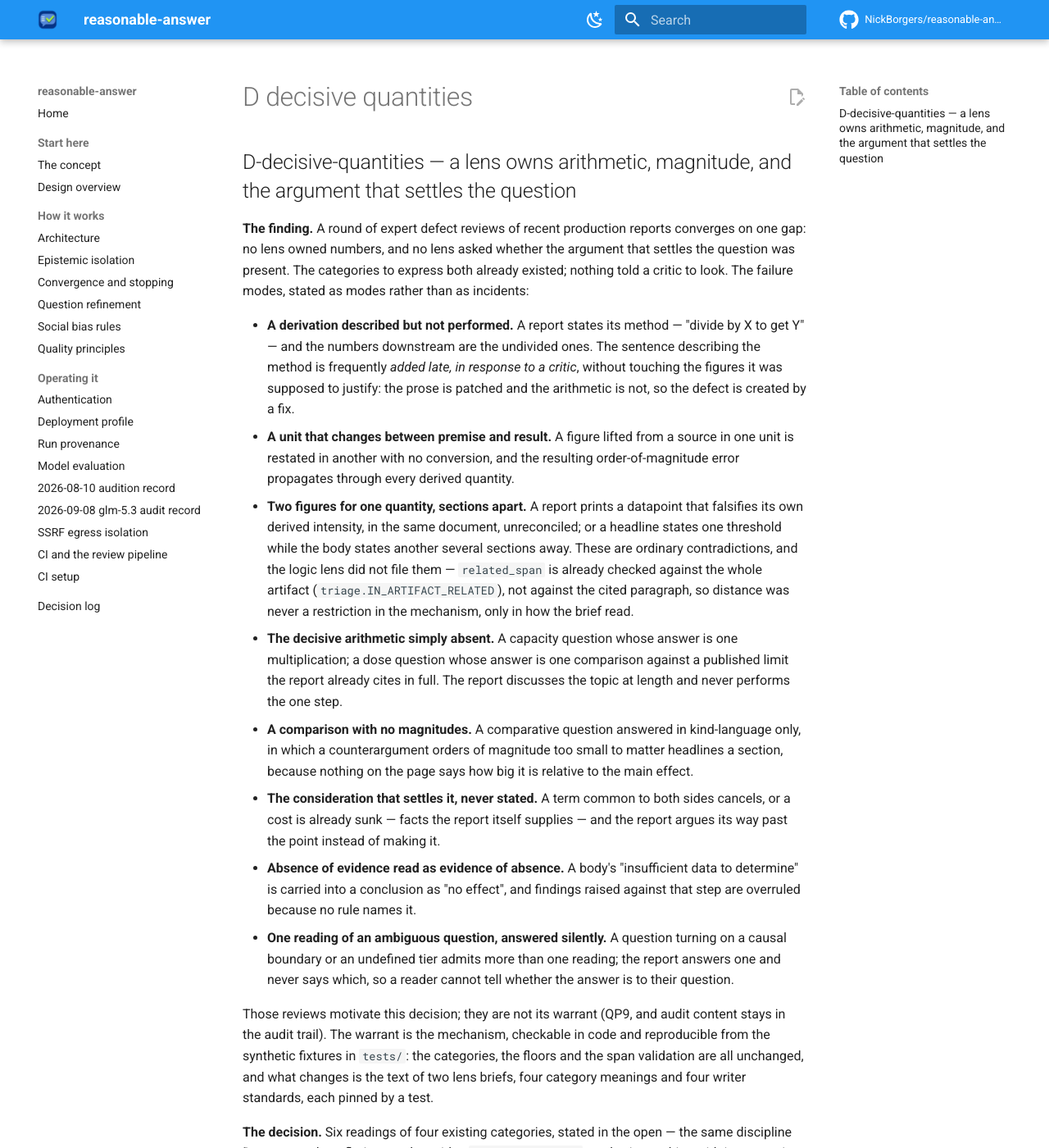
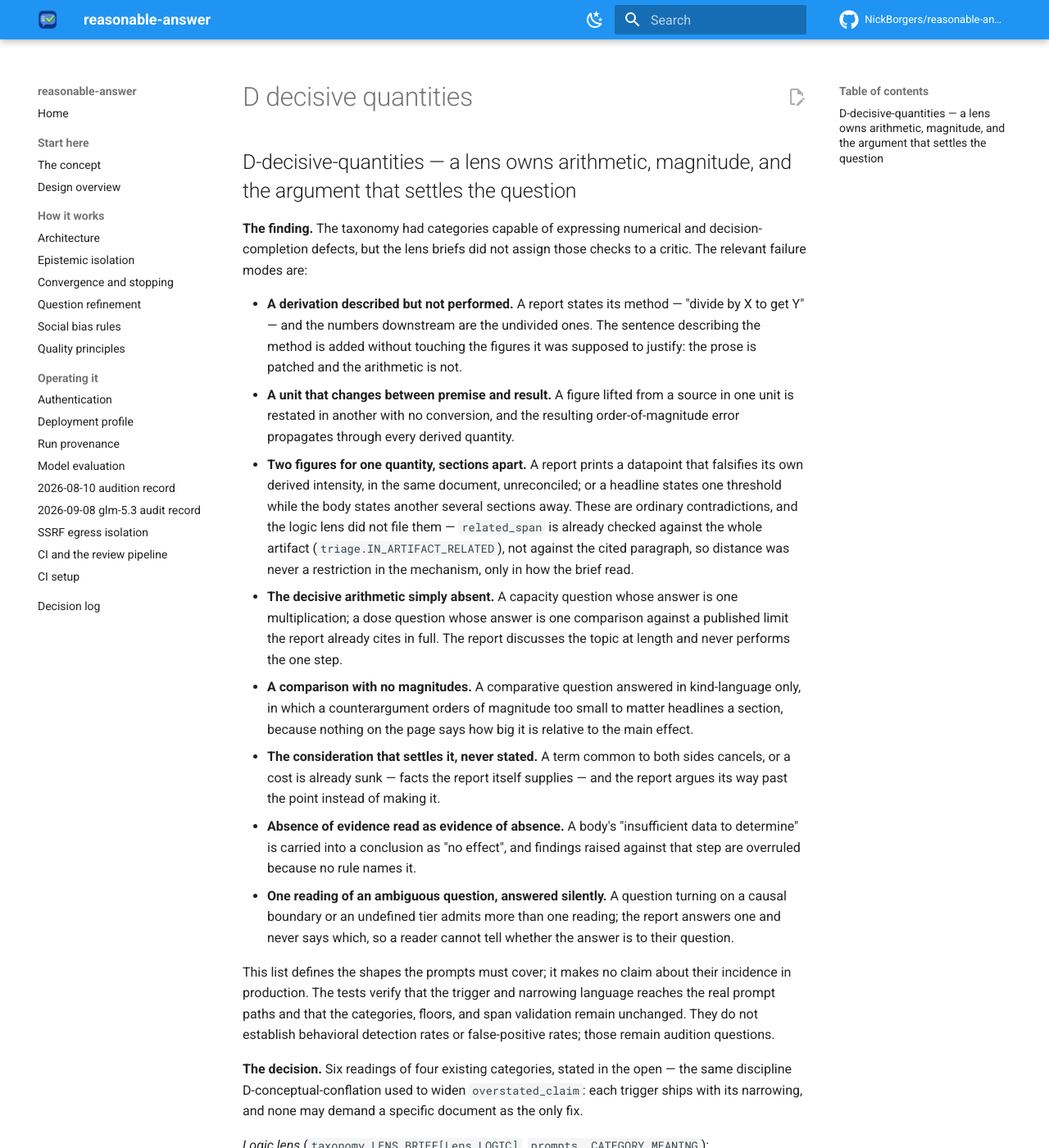
Before and after one commit to NickBorgers/reasonable-answer, an MkDocs documentation site: the page built from docs/decisions/D-decisive-quantities.md, in a window 1280 px wide and 1400 px high. Shown: the whole window at 82% size. Built offline with MkDocs 1.6.1 and Material for MkDocs 9.7.7, drawn with Linux system fonts in a browser that asks for light colours; comment, search, counter and statistics services are not loaded; some of the changed text lies outside the part shown.

Commit message:
fix: address reviewer findings (cycle 1, cold)
Addressed all three blockers: registered the widened prompt obligations under QP1/QP5/QP6/QP8, narrowed the decision to non-empirical design rationale while stating what tests do and do not prove, and aligned the social-bias rulebook and decision with the multiple-readings trigger. The full offline suite, ruff, strict docs build, and decision registry validation pass.

Addressed:
  - quality/qual-principles-drift-1
  - quality/qual-claim-unsupported-1
  - invariant/inv-docs-drift-1

```diff
--- a/docs/decisions/D-decisive-quantities.md
+++ b/docs/decisions/D-decisive-quantities.md
@@ -1,14 +1,12 @@
 ## D-decisive-quantities — a lens owns arithmetic, magnitude, and the argument that settles the question
 
-**The finding.** A round of expert defect reviews of recent production reports converges on one
-gap: no lens owned numbers, and no lens asked whether the argument that settles the question was
-present. The categories to express both already existed; nothing told a critic to look. The failure
-modes, stated as modes rather than as incidents:
+**The finding.** The taxonomy had categories capable of expressing numerical and decision-completion
+defects, but the lens briefs did not assign those checks to a critic. The relevant failure modes are:
 
 * **A derivation described but not performed.** A report states its method — "divide by X to get
   Y" — and the numbers downstream are the undivided ones. The sentence describing the method is
-  frequently *added late, in response to a critic*, without touching the figures it was supposed to
-  justify: the prose is patched and the arithmetic is not, so the defect is created by a fix.
+  added without touching the figures it was supposed to justify: the prose is patched and the
+  arithmetic is not.
 * **A unit that changes between premise and result.** A figure lifted from a source in one unit is
   restated in another with no conversion, and the resulting order-of-magnitude error propagates
   through every derived quantity.
@@ -34,11 +32,10 @@
   boundary or an undefined tier admits more than one reading; the report answers one and never says
   which, so a reader cannot tell whether the answer is to their question.
 
-Those reviews motivate this decision; they are not its warrant (QP9, and audit content stays in the
-audit trail). The warrant is the mechanism, checkable in code and reproducible from the synthetic
-fixtures in `tests/`: the categories, the floors and the span validation are all unchanged, and what
-changes is the text of two lens briefs, four category meanings and four writer standards, each
-pinned by a test.
+This list defines the shapes the prompts must cover; it makes no claim about their incidence in
+production. The tests verify that the trigger and narrowing language reaches the real prompt paths
+and that the categories, floors, and span validation remain unchanged. They do not establish
+behavioral detection rates or false-positive rates; those remain audition questions.
 
 **The decision.** Six readings of four existing categories, stated in the open — the same discipline
 D-conceptual-conflation used to widen `overstated_claim`: each trigger ships with its narrowing, and
@@ -60,9 +57,8 @@
 
 *Completeness lens* (`taxonomy.LENS_BRIEF[Lens.COMPLETENESS]`, `prompts._CATEGORY_MEANING`), framed
 by one sentence — the question is what the asker would do with this answer and which input to that
-decision is missing, not whether every item on a topic list is covered — the observed failure being
-a lens that files a missing-topic finding while the distinction the asker would actually act on
-stays absent:
+decision is missing, not whether every item on a topic list is covered — preventing a lens from
+filing a missing-topic finding while the distinction the asker would actually act on stays absent:
 
 4. **Magnitude** — a comparative or "how much" question answered with no magnitude on either side is
    `incomplete_answer`, **only where** the report's own cited material or ordinary arithmetic from
@@ -100,13 +96,19 @@
 pins the observation, so the day headings become quotable the reason for the omission is visible.
 The writer-side standard has no such constraint and ships.
 
-**Invariants: none move.** No category is added or removed, so `LENS_CATEGORIES` and `SEVERITY_FLOOR`
+**Invariants.** No category is added or removed, so `LENS_CATEGORIES` and `SEVERITY_FLOOR`
 are byte-identical and severity floors still clamp up only. `triage.validate_issue` and
 `IN_ARTIFACT_RELATED` are untouched, so lens validation still fails closed on a span that is not
 really there — rule 2 relies on existing whole-artifact anchoring rather than relaxing it. Author
 exclusion, the blind orchestrator, termination and the untrusted-text boundary are not in the diff:
 this change is prompt text and the documents that govern it. Nothing enters a generator context that
 did not enter it before, and the report and question stay inside `DATA_FENCE`.
+
+Rule 6 is a clarified instance of the observable-text social-bias rule: when the question's wording
+admits multiple readings, silently inheriting one reading is adoption of an unexamined
+presupposition. [bias.md](../bias.md#4-question-presupposition-rule-unexamined_presupposition-completeness-lens-floor-major)
+therefore records the same trigger and writer remedy. The observable-text constraint and the
+category's `major` floor do not move (D-social-bias, D-observable-categories).
 
 **Why not the alternatives.**
 
```
Also changed, not shown: docs/bias.md (+7 -0 lines), docs/quality-principles.md (+9 -0 lines).
